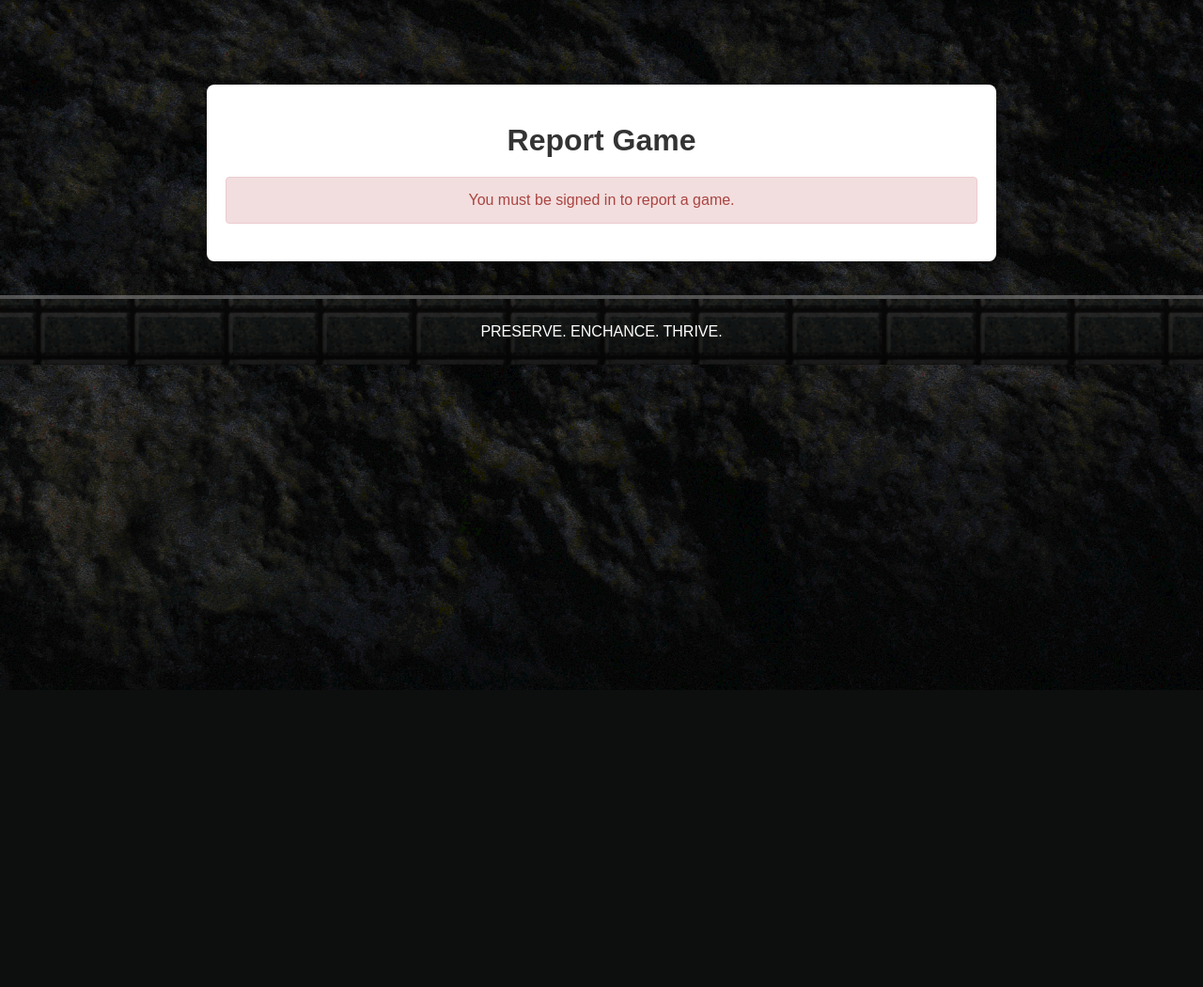
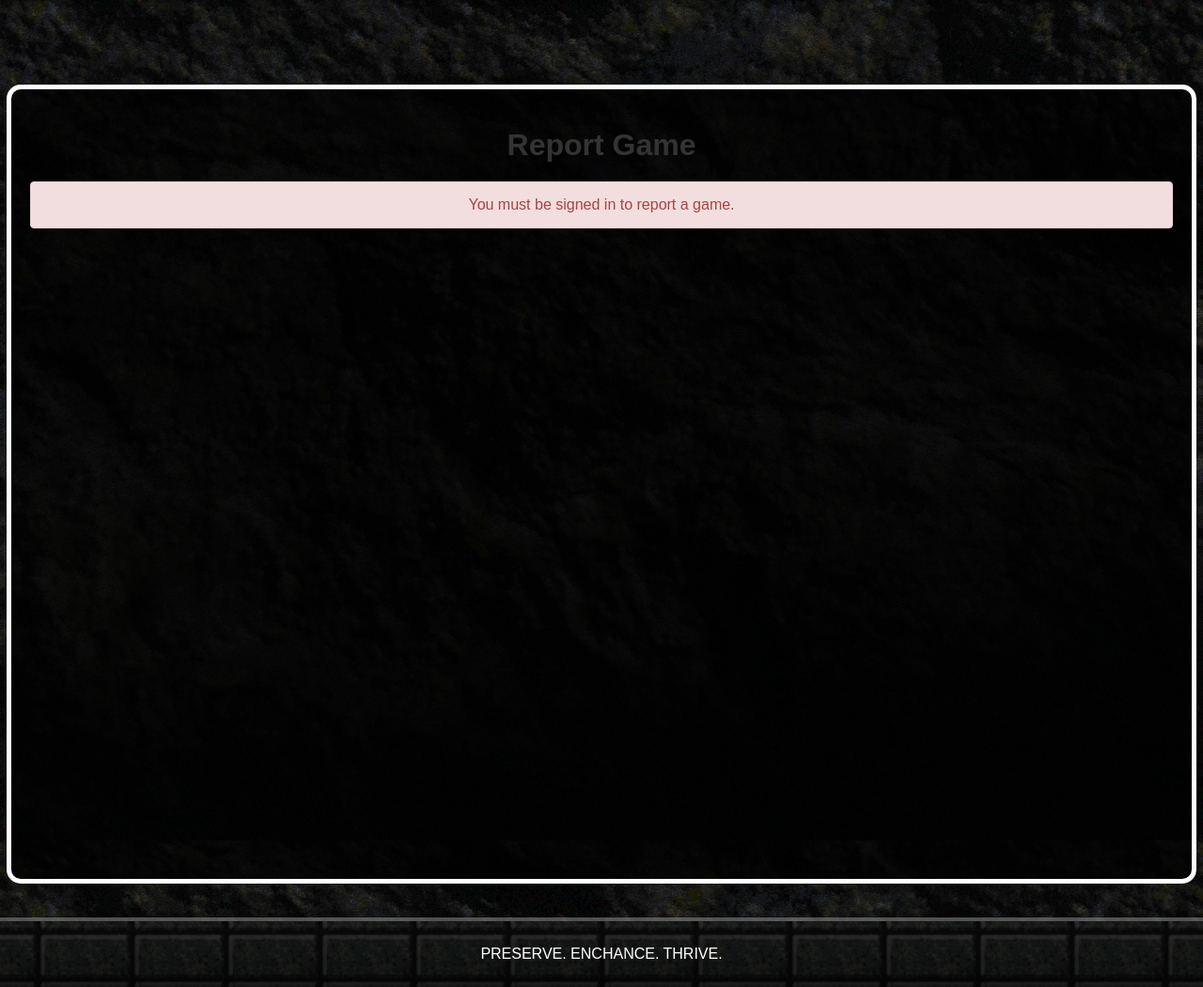
Before and after one commit to CodeOrangelt/RDL-D1-Ladder, a PHP site: page /report.html in a window 1280 px wide. Shown: the part 66-1116 px from the top of the page at 94% size. Before the commit the page ends 800 px from the top, so only its background shows below. Run offline with PHP 8.4, Linux system fonts and the light colour scheme; some libraries are stand-ins or nearby versions.

Commit message:
report form Dark with white borders

```diff
--- a/report-style.css
+++ b/report-style.css
@@ -32,21 +32,22 @@ nav ul li a:hover {
     background-color: #111;
 }
 
+/* Update container styles to match style.css */
 .container {
-    width: 80%;
-    max-width: 800px; /* Limit container width */
-    margin: auto;
+    position: relative;
+    background-color: rgba(0, 0, 0, 0.75);
+    border: 5px solid white;
+    margin: 0 auto;
+    border-radius: 15px;
+    width: 85%;
+    padding: 20px;
+    min-height: 800px;
     overflow: hidden;
-    padding: 20px;
-    background-color: #fff;
-    box-shadow: 0 0 10px rgba(0, 0, 0, 0.1);
-    border-radius: 8px;
 }
 
-h1 {
-    text-align: center;
-    color: #333;
-    margin-bottom: 20px;
+/* Update form and text colors for dark background */
+h1, label, p {
+    color: white;
 }
 
 #auth-warning {
```
Also changed, not shown: other parts of report-style.css (+20 -8 lines).
